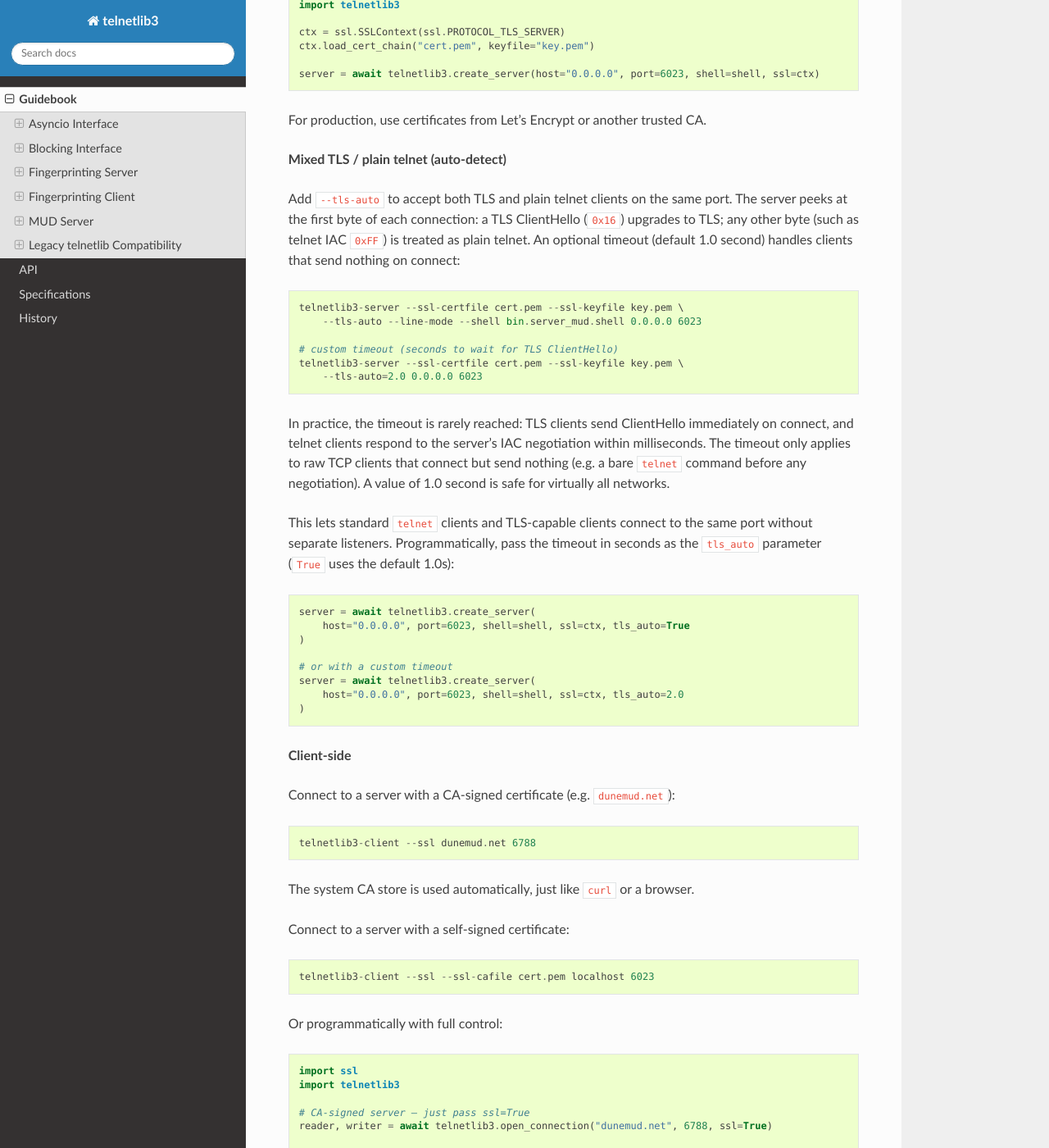
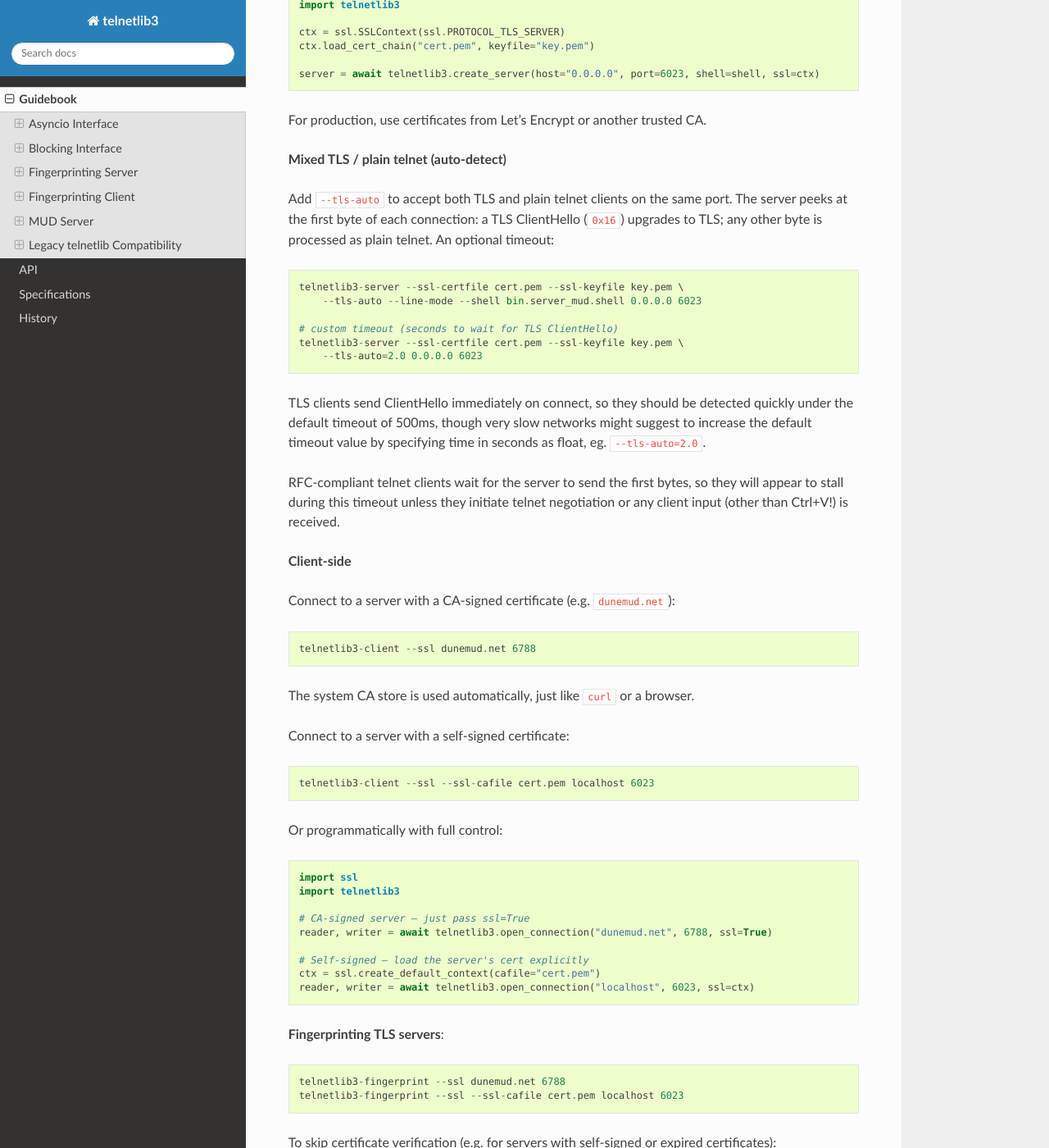
Before and after one commit to jquast/telnetlib3, a Sphinx documentation site: the page built from docs/guidebook.rst, in a window 1280 px wide and 1400 px high, scrolled down 8266 px. Shown: the whole window at 82% size. Built offline with Sphinx 7.4.7 and the Read the Docs theme 3.1.0, drawn with Linux system fonts in a browser that asks for light colours; the version number is read from the project's files by our own code.

Commit message:
Lower --tls-auto=0.5 timeout value
If we can get SYN/ACK completed, I expect that the packet after 'ACK'
can be received pretty speedily by default, configured here for 0.5 and
may be changed. A higher value is more forgiving to protocols but more
hostile to users.

```diff
--- a/docs/guidebook.rst
+++ b/docs/guidebook.rst
@@ -373,9 +373,8 @@ For production, use certificates from Let's Encrypt or another trusted CA.
 
 Add ``--tls-auto`` to accept both TLS and plain telnet clients on the same
 port.  The server peeks at the first byte of each connection: a TLS
-ClientHello (``0x16``) upgrades to TLS; any other byte (such as telnet IAC
-``0xFF``) is treated as plain telnet.  An optional timeout (default 1.0
-second) handles clients that send nothing on connect::
+ClientHello (``0x16``) upgrades to TLS; any other byte is processed as plain telnet.  An optional
+timeout::
 
     telnetlib3-server --ssl-certfile cert.pem --ssl-keyfile key.pem \
         --tls-auto --line-mode --shell bin.server_mud.shell 0.0.0.0 6023
@@ -384,25 +383,13 @@ second) handles clients that send nothing on connect::
     telnetlib3-server --ssl-certfile cert.pem --ssl-keyfile key.pem \
         --tls-auto=2.0 0.0.0.0 6023
 
-In practice, the timeout is rarely reached: TLS clients send ClientHello
-immediately on connect, and telnet clients respond to the server's IAC
-negotiation within milliseconds.  The timeout only applies to raw TCP
-clients that connect but send nothing (e.g. a bare ``telnet`` command
-before any negotiation).  A value of 1.0 second is safe for virtually all
-networks.
+TLS clients send ClientHello immediately on connect, so they should be detected
+quickly under the default timeout of 500ms, though very slow networks might suggest to increase the
+default timeout value by specifying time in seconds as float, eg. ``--tls-auto=2.0``.
 
-This lets standard ``telnet`` clients and TLS-capable clients connect to the
-same port without separate listeners.  Programmatically, pass the timeout in
-seconds as the ``tls_auto`` parameter (``True`` uses the default 1.0s)::
-
-    server = await telnetlib3.create_server(
-        host="0.0.0.0", port=6023, shell=shell, ssl=ctx, tls_auto=True
-    )
-
-    # or with a custom timeout
-    server = await telnetlib3.create_server(
-        host="0.0.0.0", port=6023, shell=shell, ssl=ctx, tls_auto=2.0
-    )
+RFC-compliant telnet clients wait for the server to send the first bytes, so they will appear to
+stall during this timeout unless they initiate telnet negotiation or any client input (other than
+Ctrl+V!) is received.
 
 **Client-side**
 
--- a/docs/history.rst
+++ b/docs/history.rst
@@ -6,10 +6,8 @@ History
     deflate when needed.
   * bugfix: ``NEW_ENVIRON SEND`` requests that exceed the 256-byte subnegotiation buffer of some
     telnet clients (e.g. GNU inetutils) are now automatically split into multiple SB frames.
-  * bugfix: ``--tls-auto`` deadlocked with plain telnet clients.  Detection now uses a non-blocking
-    with a configurable timeout.
-  * changed: telnetlib3-server argument ``--tls-auto`` accepts optional float argument, seconds
-    to wait for a TLS ClientHello before assuming plain telnet.
+  * bugfix: ``telnetlib3-server`` argument ``--tls-auto`` deadlocked with plain telnet clients.
+    Detection now uses a non-blocking with a configurable timeout.
   * enhancement: ``telnetlib3-fingerprint-server`` integrates with the optional ``tv-detect``
     package for terminal vulnerability probing.
 
```
Also changed, not shown: 2 other files.
